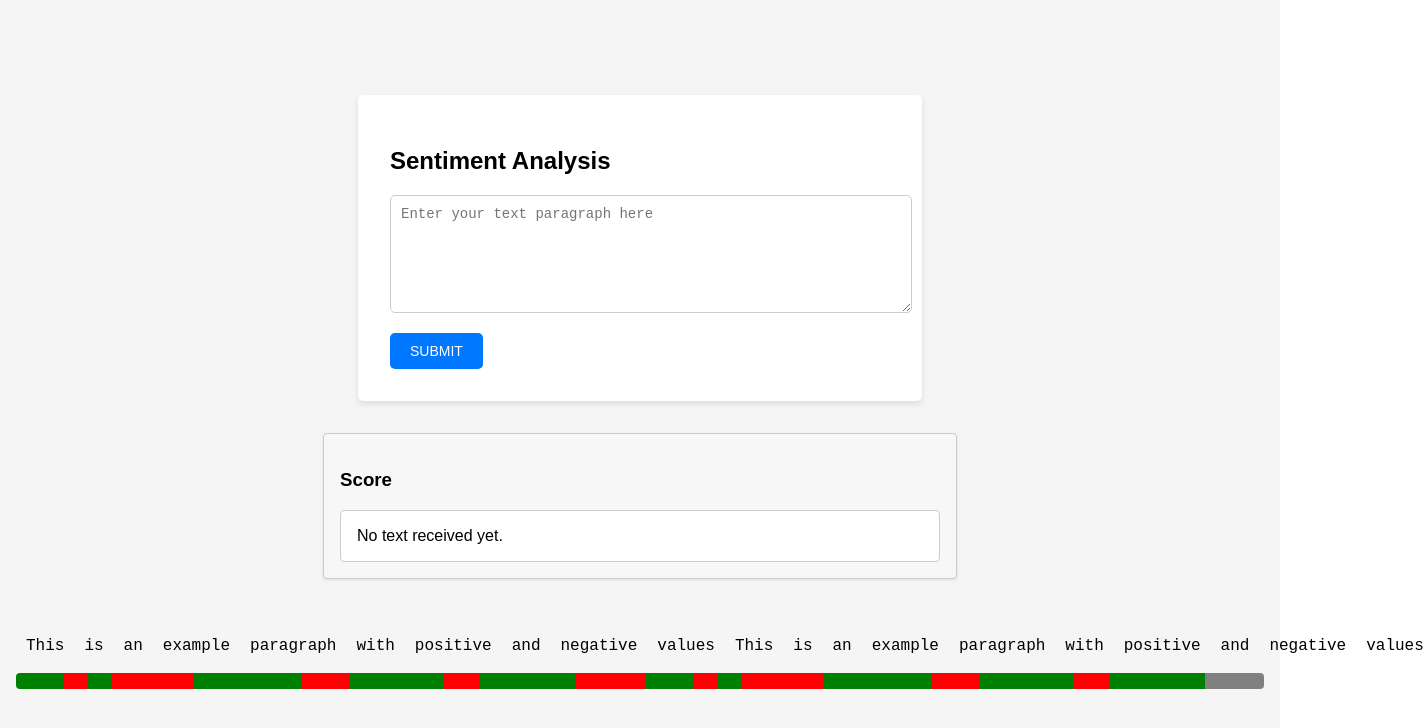
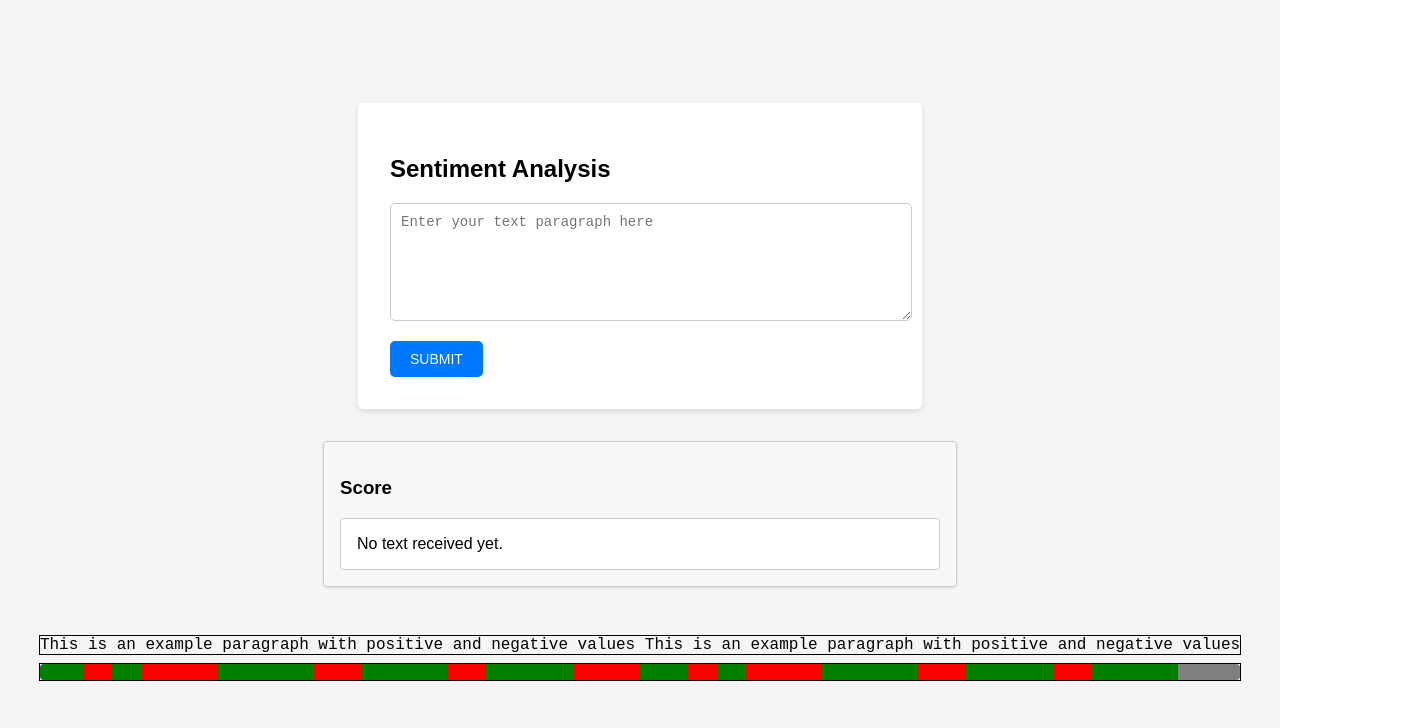
Before and after one commit to huangruoqi/ruoqi-org, a React (Create React App) app in the folder frontend/: page / in a window 1280 px wide. Shown: the top 728 px of the page, 1424 px wide, since content can reach past the window. Built offline with nearby package versions, Linux system fonts and the light colour scheme.

Commit message:
finish color bar mapping

```diff
--- a/frontend/src/components/LineByLineBar.css
+++ b/frontend/src/components/LineByLineBar.css
@@ -1,26 +1,31 @@
 .line-by-line-bar {
-  display: flex;
+  display: inline-block;
   flex-direction: column;
-  width: 100%;
+  /* width: 100%; */
   padding: 1rem 0;
+  align-items: center;
+  justify-content: center;
+
+}
+.line-by-line-bar > div {
+  border: 1px solid;
 }
 
 .words-container {
   display: flex;
   margin-bottom: 0.5rem;
   font-family: 'Courier New', monospace; /* Use monospace font */
+  font-size: 1rem;
 }
 
-.word {
-  white-space: nowrap;
-  flex: 1;
-  text-align: center;
-  margin: 10px;
-
+.child {
+    display: flex;
+    flex: 1;
 }
 
 .bar {
-  width: 100%;
+    flex-grow: 1;
+  width: 0;
   height: 1rem;
   border-radius: 4px;
 }
--- a/frontend/src/components/LineByLineBar.jsx
+++ b/frontend/src/components/LineByLineBar.jsx
@@ -5,18 +5,23 @@ const LineByLineBar = ({ words, values }) => {
   const getColor = (value) => {
     return value > 0 ? 'green' : value < 0 ? 'red' : 'gray';
   };
+  const segmentLengths = words.map((e, i)=>e.length);
+  const sum = segmentLengths.reduce((a, b)=>a+b, 0) + segmentLengths.length-1
+  const ratios = segmentLengths.map((e, i)=>((((i>0&&i<segmentLengths.length-1)?1:0.5)+e)*100)/sum);
+  console.log(sum)
 
   const createGradient = () => {
-    const segmentLengths = words.map((e, i)=>e.length/1.05);
+
+
     let total = 0;
     let gradient = '';
 
     values.forEach((value, index) => {
       const startPos = total;
-      const endPos = startPos + segmentLengths[index];
+      const endPos = startPos + ratios[index];
       const color = getColor(value);
       gradient += `, ${color} ${startPos}%, ${color} ${endPos}%`;
-        total += segmentLengths[index];
+        total += ratios[index];
     });
 
     return `linear-gradient(to right${gradient})`;
@@ -25,13 +30,11 @@ const LineByLineBar = ({ words, values }) => {
   return (
     <div className="line-by-line-bar">
       <div className="words-container">
-        {words.map((word, index) => (
-          <span key={index} className="word">
-            {word}
-          </span>
-        ))}
+        {words.join(' ')}
       </div>
-      <div className="bar" style={{ background: createGradient() }}></div>
+      <div className="child">
+        <div className="bar" style={{ background: createGradient()}}></div>
+      </div>
     </div>
   );
 };
```
